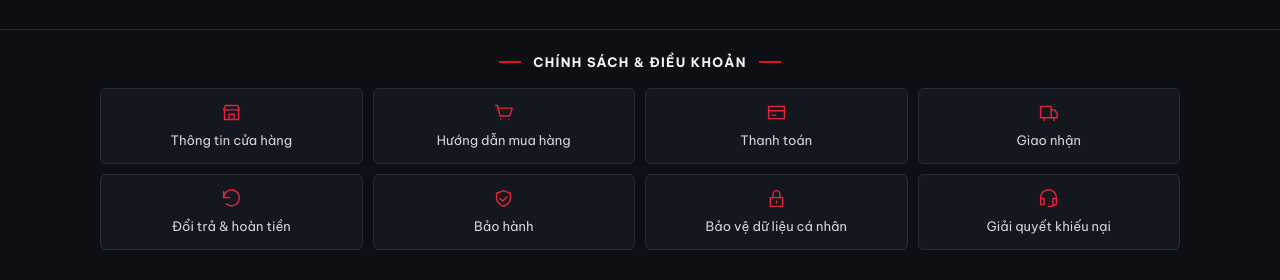
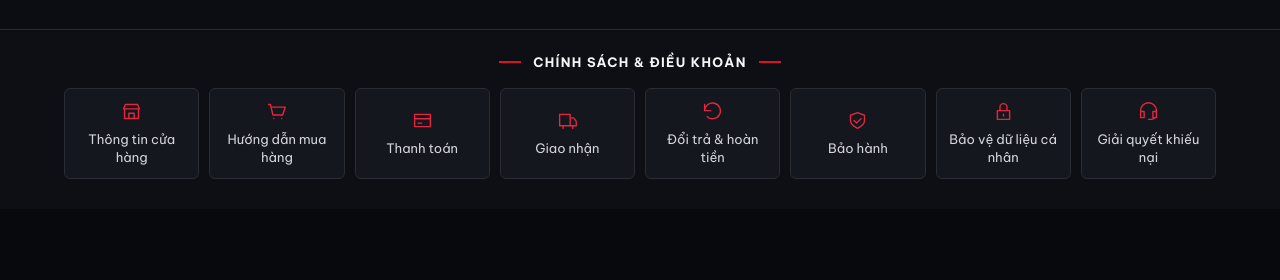
Before and after one commit to Minh232-mm/captain-gunpla, a plain HTML site: page index.html in a window 1280 px wide. Shown: the part 6750-7030 px from the top of the page. After the commit the page ends 6959 px from the top, so only its background shows below. Drawn offline with nearby package versions, Linux system fonts and the light colour scheme; no server answers.

Commit message:
Update index.html

```diff
--- a/index.html
+++ b/index.html
@@ -728,11 +728,12 @@
   .cg-policy-footer { padding: 24px max(5%, 16px) 30px; border-top: 1px solid #292c35; background: #0d0f14; }
   .cg-policy-footer-title { display: flex; align-items: center; justify-content: center; gap: 12px; margin: 0 auto 18px; font-size: 13px; font-weight: 700; letter-spacing: 1.3px; color: #f5f6f8; text-align: center; }
   .cg-policy-footer-title::before, .cg-policy-footer-title::after { content: ''; width: 22px; height: 2px; flex: 0 0 22px; background: #db1029; }
-  .cg-policy-footer-grid { max-width: 1080px; margin: 0 auto; display: grid; grid-template-columns: repeat(4, minmax(0, 1fr)); gap: 10px; }
+  .cg-policy-footer-grid { max-width: 1760px; margin: 0 auto; display: grid; grid-template-columns: repeat(8, minmax(0, 1fr)); gap: 10px; }
   .cg-policy-footer-grid a { box-sizing: border-box; display: flex; flex-direction: column; align-items: center; justify-content: center; gap: 8px; min-height: 76px; padding: 12px 8px; border: 1px solid #292c35; border-radius: 6px; background: #15171e; color: #d3d5db; font-size: 13px; line-height: 1.4; text-align: center; text-decoration: none; overflow-wrap: anywhere; transition: color .2s, border-color .2s, background .2s; }
   .cg-policy-footer-grid a svg { width: 21px; height: 21px; flex: 0 0 21px; color: #e3263d; }
   .cg-policy-footer-grid a:hover, .cg-policy-footer-grid a:focus-visible { color: #fff; border-color: #d90c27; background: #20151b; }
-  @media (max-width: 720px) { .cg-policy-footer { padding: 22px 16px 64px; } .cg-policy-footer-grid { grid-template-columns: repeat(2, minmax(0, 1fr)); gap: 8px; } .cg-policy-footer-grid a { font-size: 12px; } }
+  @media (max-width: 1023px) { .cg-policy-footer-grid { grid-template-columns: repeat(4, minmax(0, 1fr)); gap: 8px; } }
+  @media (max-width: 720px) { .cg-policy-footer { padding: 22px 10px 64px; } .cg-policy-footer-grid { gap: 6px; } .cg-policy-footer-grid a { font-size: 11px; padding: 9px 3px; gap: 6px; min-height: 84px; } .cg-policy-footer-grid a svg { width: 18px; height: 18px; flex-basis: 18px; } }
 </style>
 <nav class="cg-policy-footer" aria-label="Chính sách cửa hàng">
   <div class="cg-policy-footer-title">CHÍNH SÁCH &amp; ĐIỀU KHOẢN</div>
```
